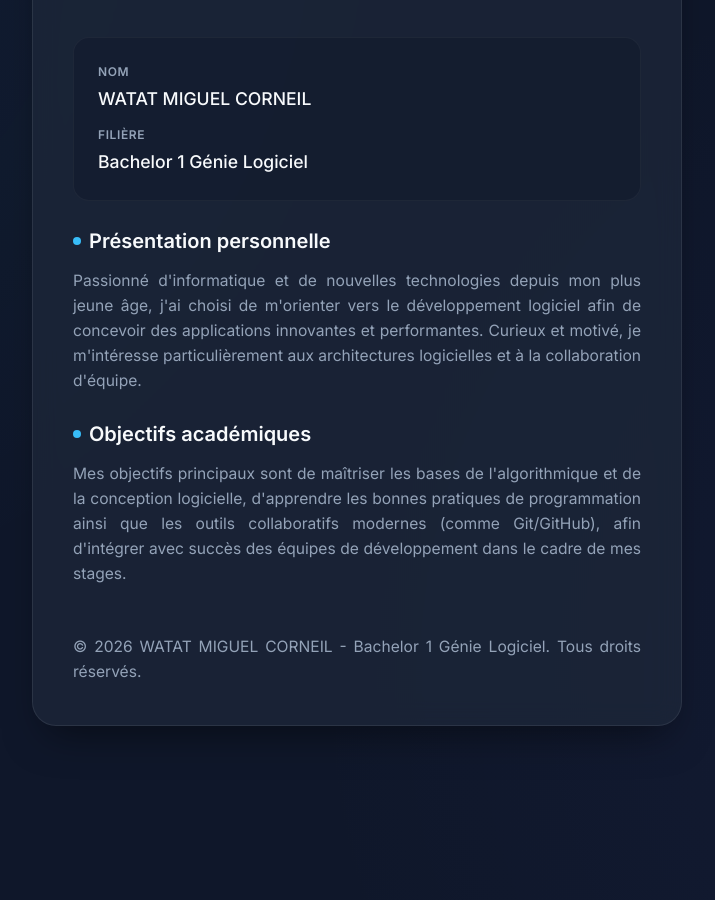
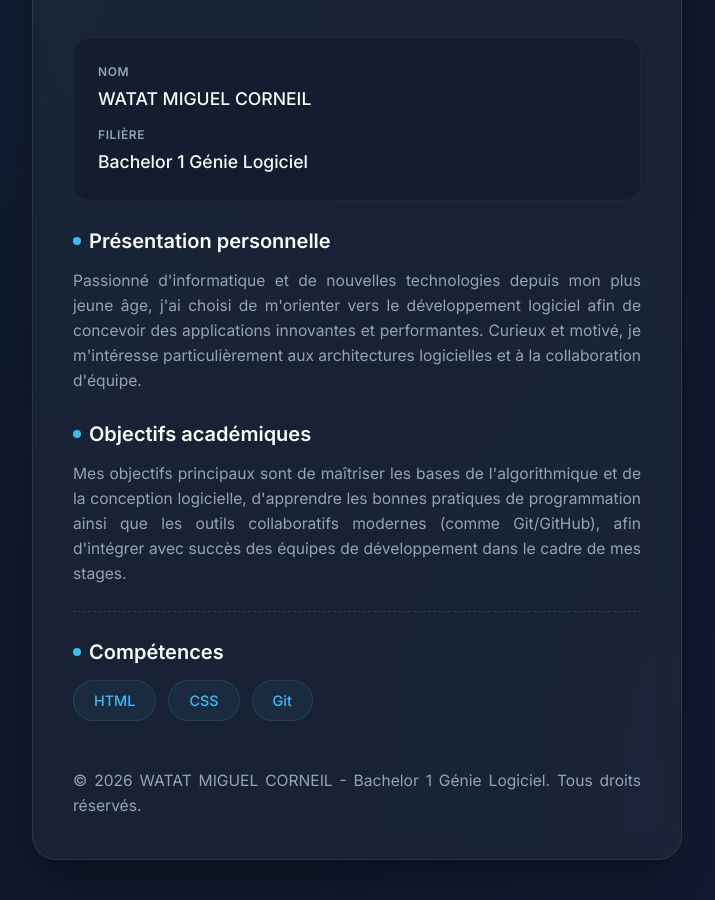
Before and after one commit to CORNEIL333/bio-portfolio, a plain HTML site: page index.html in a window 1280 px wide. Shown: the part 202-1102 px from the top of the page, without its empty margins (283-998 px from the left). Drawn offline with Linux system fonts and the light colour scheme.

Commit message:
Ajout section competences

```diff
--- a/index.html
+++ b/index.html
@@ -173,6 +173,41 @@
             margin-bottom: 0;
         }
 
+        /* Section compétences */
+        .skills-section {
+            margin-top: 1.5rem;
+            padding-top: 1.5rem;
+            border-top: 1px dashed rgba(255, 255, 255, 0.1);
+        }
+
+        .skills-list {
+            display: flex;
+            flex-wrap: wrap;
+            gap: 0.75rem;
+            list-style: none;
+            padding: 0;
+            margin-top: 0.75rem;
+        }
+
+        .skill-badge {
+            background: rgba(56, 189, 248, 0.06);
+            border: 1px solid rgba(56, 189, 248, 0.15);
+            color: var(--accent-color);
+            padding: 0.5rem 1.25rem;
+            border-radius: 50px;
+            font-size: 0.9rem;
+            font-weight: 500;
+            transition: all var(--transition-speed) ease;
+        }
+
+        .skill-badge:hover {
+            background: linear-gradient(135deg, var(--accent-color) 0%, #6366f1 100%);
+            color: #ffffff;
+            border-color: transparent;
+            transform: translateY(-2px);
+            box-shadow: 0 4px 12px rgba(56, 189, 248, 0.25);
+        }
+
         footer {
             margin-top: 3rem;
             text-align: center;
@@ -244,6 +279,16 @@
                         Mes objectifs principaux sont de maîtriser les bases de l'algorithmique et de la conception logicielle, d'apprendre les bonnes pratiques de programmation ainsi que les outils collaboratifs modernes (comme Git/GitHub), afin d'intégrer avec succès des équipes de développement dans le cadre de mes stages.
                     </p>
                 </div>
+
+                <!-- Section Compétences ajoutée sur la branche feature-competences -->
+                <div class="skills-section">
+                    <h2 id="skills-title">Compétences</h2>
+                    <ul class="skills-list" id="skills-list">
+                        <li class="skill-badge" id="skill-html">HTML</li>
+                        <li class="skill-badge" id="skill-css">CSS</li>
+                        <li class="skill-badge" id="skill-git">Git</li>
+                    </ul>
+                </div>
             </div>
         </main>
 
```
